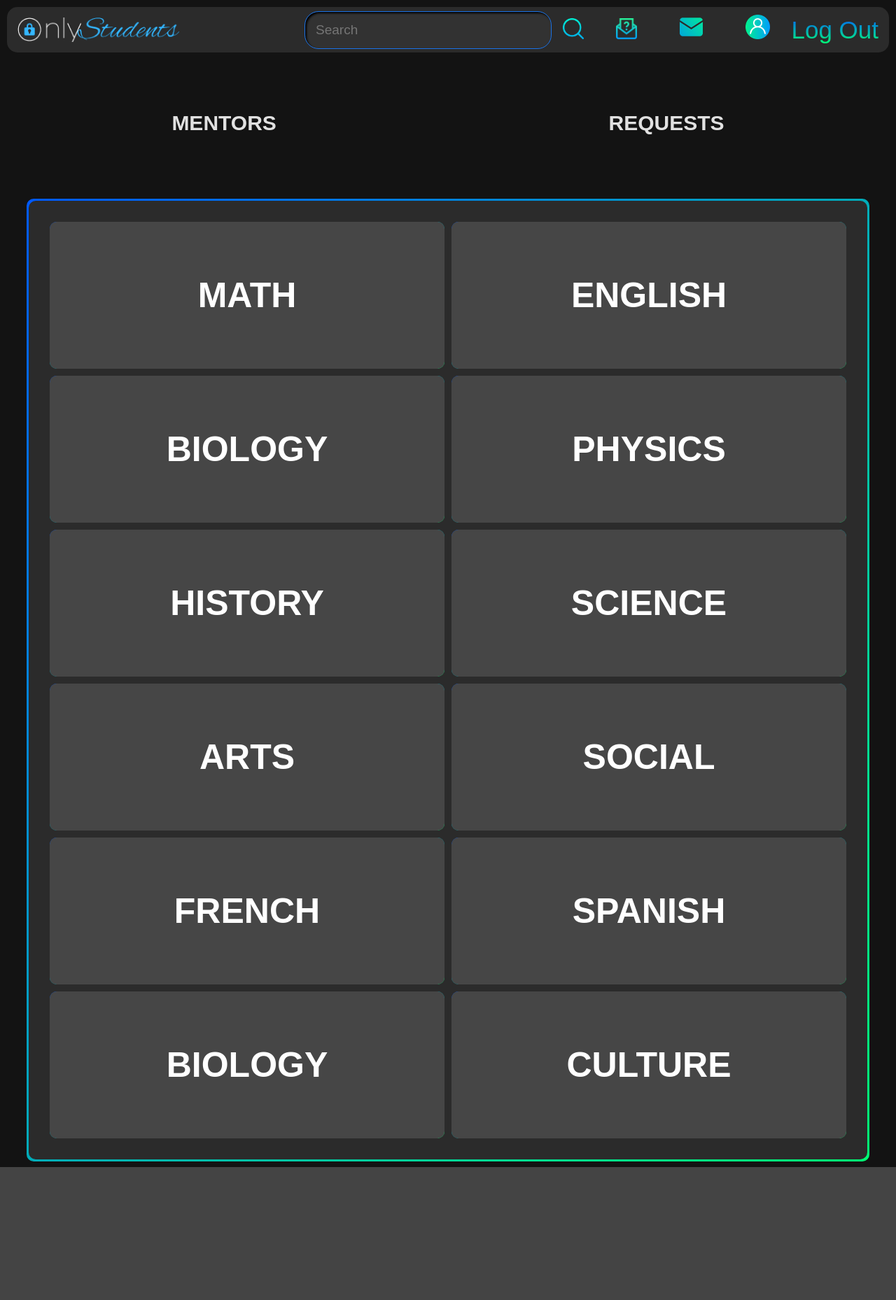
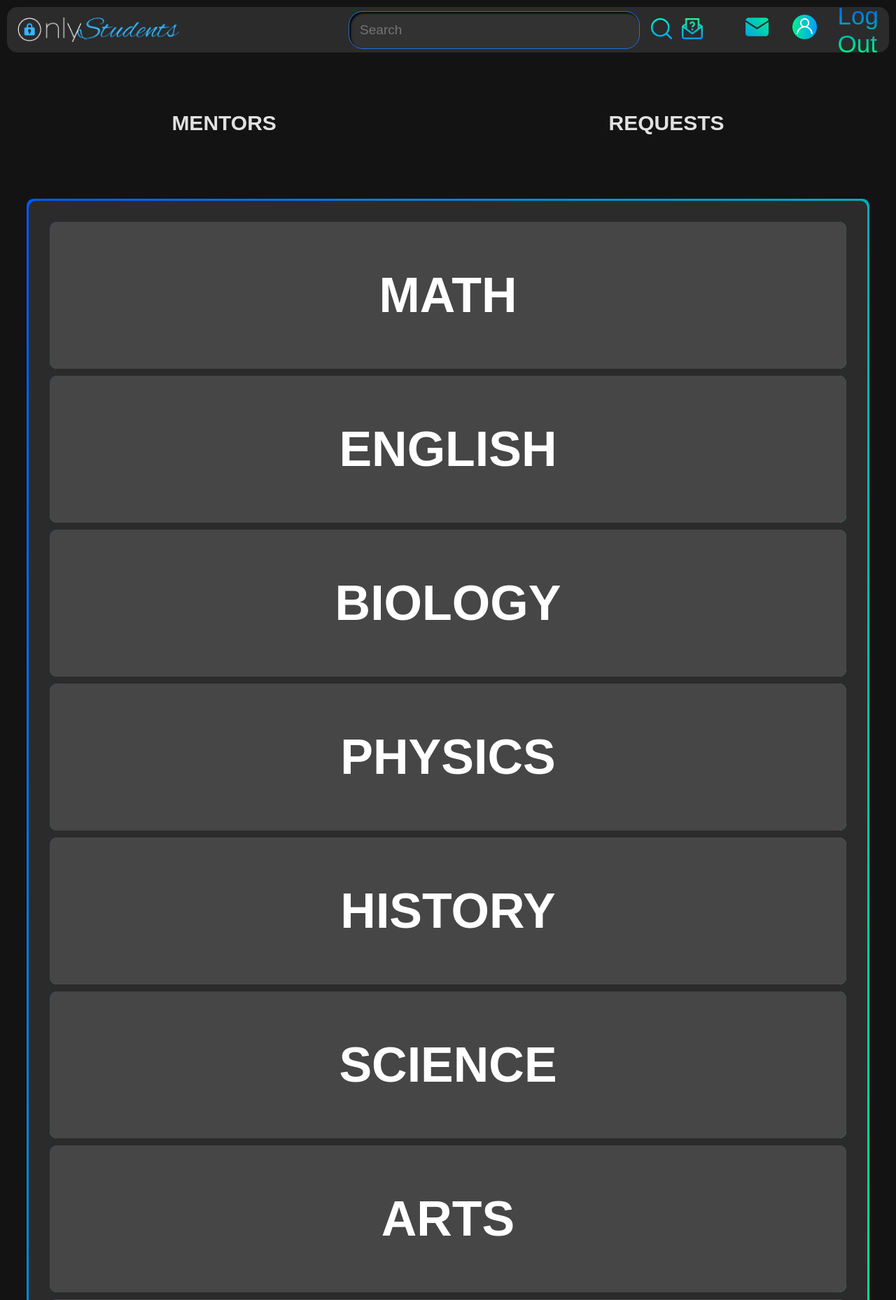
Before and after one commit to GETWRLD/onlystudentscopy, a Django app: page / in a window 1280 px wide. Shown: the top 1858 px of the page at 70% size. Before the commit the page ends 1668 px from the top, so only its background shows below. Run offline with Django 4.2, Linux system fonts and the light colour scheme; a user stored in the database is signed in; data comes from the database, SQL or seed files in the repository.

Commit message:
7 commit

```diff
--- a/projects/templates/projects/subjects.html
+++ b/projects/templates/projects/subjects.html
@@ -2,22 +2,20 @@
 
 {% block content %}
 <div class="buttons-1">
-    <div class="button-2">
+    <div class="button-1">
         <a href="{% url 'allmentors' %}">
-            <button class="default-btn">
+            <button class="default-btn-subjects">
                 Mentors
             </button>
         </a>
     </div>
     {% if request.user.profile.role != 'student' %}
-    <div class="button-1">
-        <div class="button-2">
-            <a href="{% url 'allrequests' %}">
-                <button class="default-btn">
-                    Requests
-                </button>
-            </a>
-        </div>
+    <div class="button-2">
+        <a href="{% url 'allrequests' %}">
+            <button class="default-btn-subjects">
+                Requests
+            </button>
+        </a>
     </div>
     {% endif %}
 </div>
--- a/static/styles/main.css
+++ b/static/styles/main.css
@@ -17,7 +17,7 @@
     padding-right: 15px;
     border-radius: 15px;
     align-items: center;
-    min-width: 1000px;
+    min-width: 850px;
 }
 
 .navbar-background {
@@ -36,7 +36,7 @@
 .left-section {
     font-size: 40px;
     color: white;
-    flex: 1;
+    flex: 1.5;
 }
 
 .middle-section {
@@ -44,18 +44,29 @@
     color: white;
     display: flex;
     align-items: center;
-    flex: 1;
+    flex: 1.5;
 }
 
-.right-section {
+.right-section-1 {
     font-size: 40px;
     color: white;
     display: flex;
     flex-direction: row;
     align-items: center;
     justify-content: right;
-    width: 200px;
-    flex: 1;
+    width: 100px;
+    flex: 0.5;
+}
+
+.right-section-2 {
+    font-size: 40px;
+    color: white;
+    display: flex;
+    flex-direction: row;
+    align-items: center;
+    justify-content: right;
+    width: 100px;
+    flex: 0.4;
 }
 
 body {
--- a/static/styles/subjects.css
+++ b/static/styles/subjects.css
@@ -76,21 +76,24 @@
     margin-right: auto;
 }
 
-@media (max-width: 2000px) {
+@media (max-width: 2200px) {
     .subjects-list {
         grid-template-columns: 1fr 1fr 1fr;
     }
 }
 
-@media (max-width: 1500px) {
+@media (max-width: 1700px) {
     .subjects-list {
         grid-template-columns: 1fr 1fr;
     }
 }
 
-@media (max-width: 1000px) {
+@media (max-width: 1300px) {
     .subjects-list {
         grid-template-columns: 1fr;
+    }
+    .subject {
+        font-size: 70px;
     }
 }
 
--- a/templates/navbar.html
+++ b/templates/navbar.html
@@ -12,19 +12,21 @@
                 <img class="search-button-image" src="{% static 'styles/loupe.png' %}">
             </button>
         </div>
-        <div class="right-section">
+        <div class="right-section-1">
             {% if request.user.is_authenticated %}
                 <div>
-                    <a href="{% url 'requests' user.profile.id %}"><img class="request-icon" src="{% static 'styles/mail.png' %}"></a>
+                    <a href="{% url 'requests' request.user.profile.id %}"><img class="request-icon" src="{% static 'styles/mail.png' %}"></a>
                 </div>
                 {% if request.user.profile.role == 'teacher' %}
                 <div>
                     <a href="{% url 'mentorsstats' %}"><img class="request-icon" src="{% static 'styles/mail.png' %}"></a>
                 </div>
-                {% endif %}
+            {% endif %}
             <a class="message-icon-a" href="{% url 'messageroomslist' %}">
                 <img class="message-icon" src="{% static 'styles/email.png' %}">
             </a>
+        </div>
+        <div class="right-section-2">
             <a class="account-icon-a" href="{% url 'account' %}">
                 <img class="account-icon" src="{% static 'styles/user.png' %}">
             </a>
--- a/users/models.py
+++ b/users/models.py
@@ -49,7 +49,7 @@ class Profile(models.Model):
     return url
 
   @property
-  def reviews(self):
+  def reviews_ratio(self):
     projects_queryset = self.project_set.all()
     all_reviews_sum = 0
     reviews = 0
@@ -58,9 +58,18 @@ class Profile(models.Model):
       all_reviews_sum = all_reviews_sum + int(review.value)
       reviews = reviews + 1
     ratio = (all_reviews_sum/reviews)*10
-    self.vote_total = reviews
+    #self.vote_total = reviews
     self.vote_ratio = ratio
     self.save()
+
+  @property
+  def requests_number(self):
+    projects_queryset = self.project_set.all()
+    all_projects_sum = 0
+    for project in projects_queryset:
+      all_projects_sum = all_projects_sum + 1
+      self.vote_total = all_projects_sum
+      self.save()
 
 
 class Project(models.Model):
--- a/users/templates/users/profile.html
+++ b/users/templates/users/profile.html
@@ -51,6 +51,7 @@
                     </div>
                 </div>
             </div>
+            {% if profile != request.user.profile %}
               <div class="profile-buttons">
                 <a class="profile-send-request-link" href="{% url 'projectform' profile %}">
                   <button class="profile-send-request-button">
@@ -79,6 +80,7 @@
                 </button>
                 </a>
               </div>
+            {% endif %}
         </div>
     </div>
 </div>
--- a/users/views.py
+++ b/users/views.py
@@ -224,6 +224,7 @@ def oneproject(request, pk):
         if 'finish_project' in request.POST:
             onerequest.is_completed = True
             onerequest.save()
+            request.user.profile.requests_number
 
         if 'save-edit-project' in request.POST:
             form = ActiveProjectForm(request.POST, instance=Project.objects.get(id=pk))
@@ -257,7 +258,8 @@ def projectreview(request, pk):
             review.owner = request.user.profile
             review.project = onerequest
             review.save()
-            profile.reviews
+            profile.reviews_ratio
+            profile.requests_number
 
 
         return redirect('subjects')
```
Also changed, not shown: other parts of static/styles/main.css (+49 -7 lines), other parts of static/styles/subjects.css (+48 -0 lines), static/images/profiles/IMG_20230209_161441_946.jpg (added), static/images/profiles/imgonline-com-ua-Negative-BrbjHn6R05WJac-removebg-preview_1.png (added), static/images/profiles/imgonline-com-ua-Negative-BrbjHn6R05WJac-removebg-preview_1_28CW9QK.png (added), 1 other file. Lines whose indentation alone changed are shown as unchanged.
